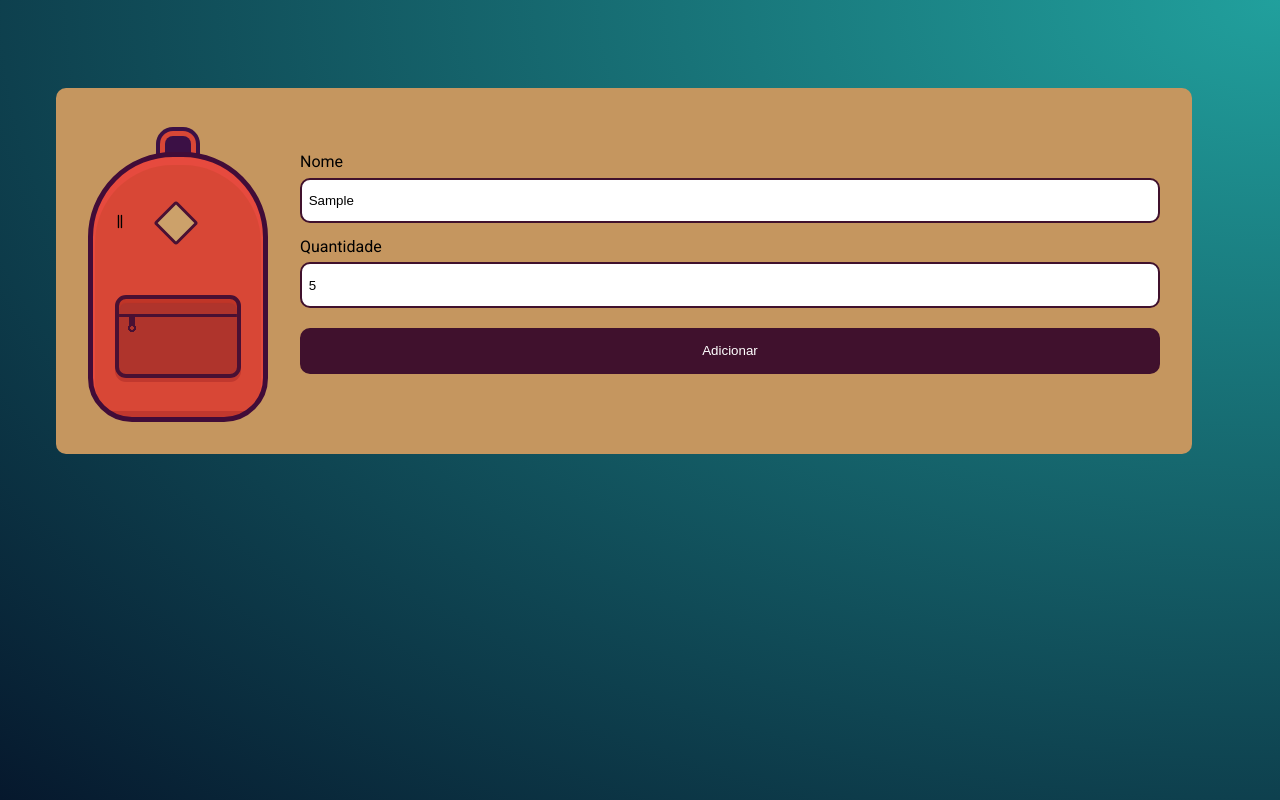
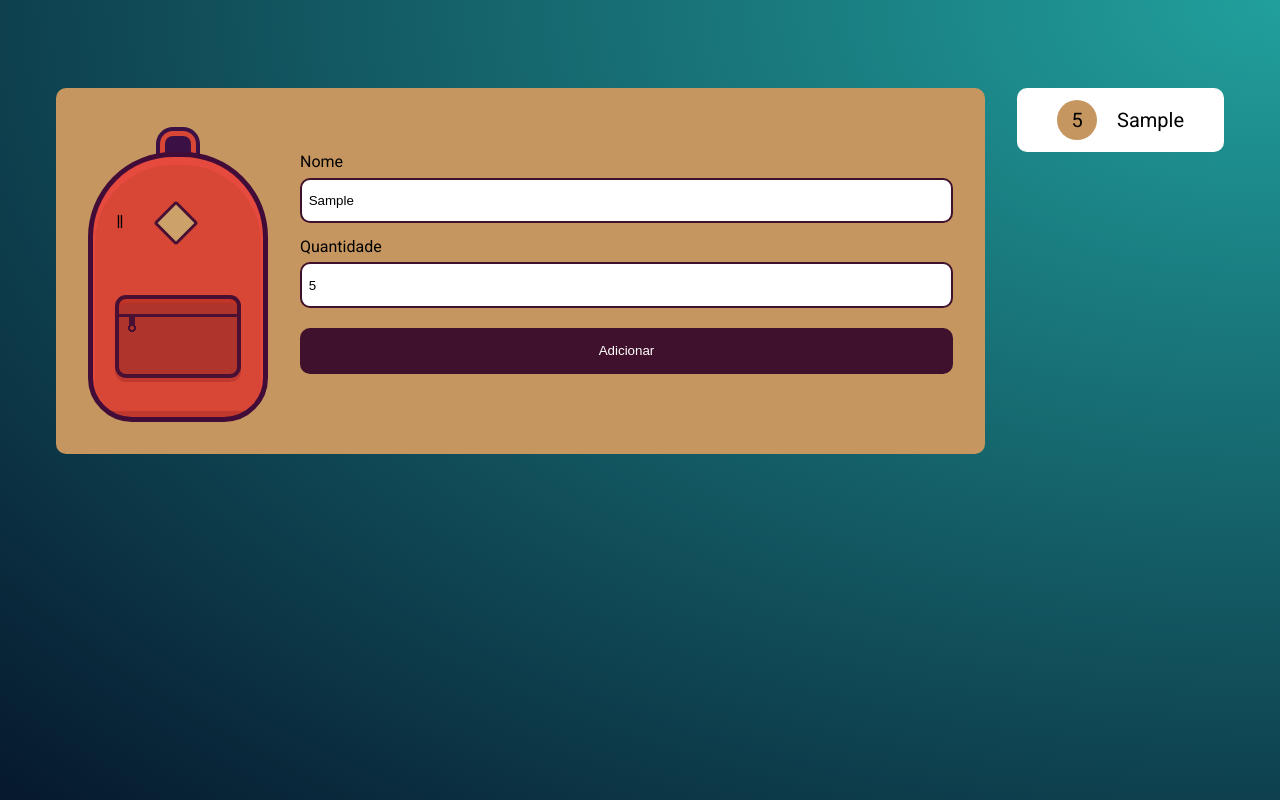
Before and after one commit to lucasramos95/mochila-de-viagem, a plain HTML site: page index.html in a window 1280 px wide. Both pictures are taken after typing "Sample", "5" into the empty fields and a click on the input "Adicionar". Drawn offline with Linux system fonts and the light colour scheme.

Commit message:
commit #02 - função que retorna os dados passados, em lista

```diff
--- a/js/main.js
+++ b/js/main.js
@@ -1,4 +1,5 @@
 const form = document.getElementById("novoItem")
+const lista = document.getElementById("lista")
 
 form.addEventListener("submit", (evento) => {
     evento.preventDefault()
@@ -12,4 +13,9 @@ function criaElemento(nome, quantidade) {
 
     const numeroItem = document.createElement("strong")
     numeroItem.innerHTML = quantidade
+
+    novoItem.appendChild(numeroItem)
+    novoItem.innerHTML += nome
+
+    lista.appendChild(novoItem)
 }
```
Also changed, not shown: index.html (+4 -1 lines).
